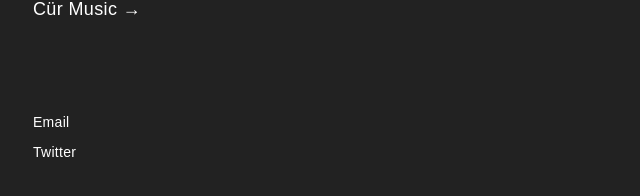
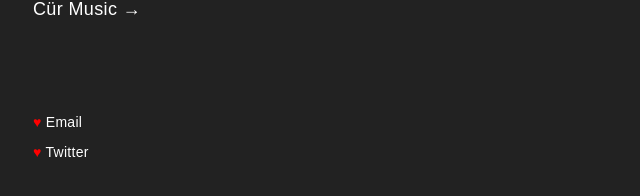
Before and after one commit to robbiejunge/robbiejunge.github.io, a Jekyll site: the page index.html, which Jekyll copies as it is, in a window 1280 px wide. Shown: the part 469-665 px from the top of the page, without its empty margins (133-773 px from the left). Built offline with Jekyll 4.4.1, drawn with Linux system fonts in a browser that asks for light colours.

Commit message:
Add files via upload

```diff
--- a/Curmusic.html
+++ b/Curmusic.html
@@ -36,7 +36,7 @@
  </div>
 
 
- <div id="Footer">
- 	<a href="mailto:junge.rob@gmail.com"><h3 class="email">Email</h3></a>
- 	<a href="https://twitter.com/RobbieJunge"><h3 class="twitter">Twitter</h3></a>
+  <div id="Footer">
+ 	<a href="mailto:junge.rob@gmail.com"><h3 class="email">♥ Email</h3></a>
+ 	<a href="https://twitter.com/RobbieJunge"><h3 class="twitter">♥ Twitter</h3></a>
  </div>
--- a/Mixedparts.html
+++ b/Mixedparts.html
@@ -35,8 +35,8 @@
  </div>
 
 
- <div id="Footer">
- 	<a href="mailto:junge.rob@gmail.com"><h3 class="email">Email</h3></a>
- 	<a href="https://twitter.com/RobbieJunge"><h3 class="twitter">Twitter</h3></a>
+  <div id="Footer">
+ 	<a href="mailto:junge.rob@gmail.com"><h3 class="email">♥ Email</h3></a>
+ 	<a href="https://twitter.com/RobbieJunge"><h3 class="twitter">♥ Twitter</h3></a>
  </div>
  </body>
--- a/Outback.html
+++ b/Outback.html
@@ -40,6 +40,6 @@ Click Thru Seating Conversion +71%</h1>
 
 
  <div id="Footer">
- 	<a href="mailto:junge.rob@gmail.com"><h3 class="email">Email</h3></a>
- 	<a href="https://twitter.com/RobbieJunge"><h3 class="twitter">Twitter</h3></a>
+ 	<a href="mailto:junge.rob@gmail.com"><h3 class="email">♥ Email</h3></a>
+ 	<a href="https://twitter.com/RobbieJunge"><h3 class="twitter">♥ Twitter</h3></a>
  </div>
--- a/TheDailyDot.html
+++ b/TheDailyDot.html
@@ -36,8 +36,7 @@
  	<a href="Curmusic.html"><h2>Cür Music →</h2></a>
  </div>
 
-
  <div id="Footer">
- 	<a href="mailto:junge.rob@gmail.com"><h3 class="email">Email</h3></a>
- 	<a href="https://twitter.com/RobbieJunge"><h3 class="twitter">Twitter</h3></a>
+ 	<a href="mailto:junge.rob@gmail.com"><h3 class="email">♥ Email</h3></a>
+ 	<a href="https://twitter.com/RobbieJunge"><h3 class="twitter">♥ Twitter</h3></a>
  </div>
--- a/Yulelog.html
+++ b/Yulelog.html
@@ -67,6 +67,6 @@ $('#myTurntable').turntable({axis: 'y'});</script>
 
 
  <div id="Footer">
- 	<a href="mailto:junge.rob@gmail.com"><h3 class="email">Email</h3></a>
- 	<a href="https://twitter.com/RobbieJunge"><h3 class="twitter">Twitter</h3></a>
+ 	<a href="mailto:junge.rob@gmail.com"><h3 class="email">♥ Email</h3></a>
+ 	<a href="https://twitter.com/RobbieJunge"><h3 class="twitter">♥ Twitter</h3></a>
  </div>
--- a/index.html
+++ b/index.html
@@ -24,7 +24,7 @@
 
 
  <div id="Footer">
- 	<a href="mailto:junge.rob@gmail.com"><h3 class="email">Email</h3></a>
- 	<a href="https://twitter.com/RobbieJunge"><h3 class="twitter">Twitter</h3></a>
+ 	<a href="mailto:junge.rob@gmail.com"><h3 class="email"><span class="arrow">♥</span> Email</h3></a>
+ 	<a href="https://twitter.com/RobbieJunge"><h3 class="twitter"><span class="arrow">♥</span> Twitter</h3></a>
  </div>
  </body>
--- a/style.css
+++ b/style.css
@@ -45,8 +45,9 @@ h1.Projectheadline{
 }
 h1.Projectheadline{
   padding-top: 6.25%;
-  font-size: 42px;
-  padding-bottom: 6.25%;
+  font-size: 30px;
+  line-height: 42px;
+  padding-bottom: 10px;
 }
 h1:hover{
   text-decoration: none;
@@ -77,6 +78,9 @@ h1.RecircHeadline{
   padding-bottom: 0%;
   font-style: normal;
 }
+.arrow{
+  color: red;
+}
 
 h2{
   font-size: 18px;
@@ -87,7 +91,9 @@ h2{
   text-decoration: none;
   display: block;
   padding-right: 6.25%;
-  letter-spacing: 0.02em
+  color: white;
+  letter-spacing: 0.02em;
+  text-decoration: none;
 }
 h2:hover{
   text-decoration: underline;
```
Also changed, not shown: other parts of Outback.html (+1 -1 lines).
